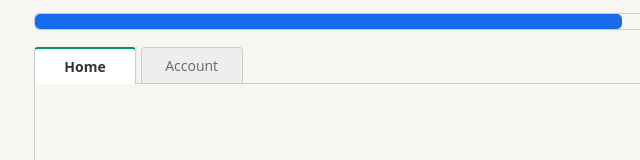
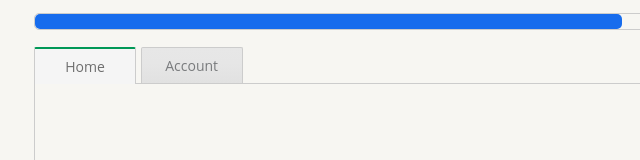
Before and after one commit to baliganikhil/jockstrap, a plain HTML site: page index.html in a window 1280 px wide. Shown: the part 640-800 px from the top of the page, 116-756 px from the left. Drawn offline with Linux system fonts and the light colour scheme.

Commit message:
tab changes

```diff
--- a/css/jockstrap.css
+++ b/css/jockstrap.css
@@ -299,10 +299,21 @@ input[type="text"]:disabled, input[type="password"]:disabled, input[type="number
 	border-bottom: none;
 	min-width: 80px;
 	text-align: center;
-	border-radius: 4px 4px 0 0;
+	border-radius: 2px 2px 0 0;
 	position: relative;
 	background: #eee;
 	cursor: pointer;
+
+	background: #e7e7e7; /* Old browsers */
+	background: -moz-linear-gradient(top, #e7e7e7 0%, #e6e6e6 44%, #e1e1e1 100%); /* FF3.6+ */
+	background: -webkit-gradient(linear, left top, left bottom, color-stop(0%,#e7e7e7), color-stop(44%,#e6e6e6), color-stop(100%,#e1e1e1)); /* Chrome,Safari4+ */
+	background: -webkit-linear-gradient(top, #e7e7e7 0%,#e6e6e6 44%,#e1e1e1 100%); /* Chrome10+,Safari5.1+ */
+	background: -o-linear-gradient(top, #e7e7e7 0%,#e6e6e6 44%,#e1e1e1 100%); /* Opera 11.10+ */
+	background: -ms-linear-gradient(top, #e7e7e7 0%,#e6e6e6 44%,#e1e1e1 100%); /* IE10+ */
+	background: linear-gradient(to bottom, #e7e7e7 0%,#e6e6e6 44%,#e1e1e1 100%); /* W3C */
+	filter: progid:DXImageTransform.Microsoft.gradient( startColorstr='#e7e7e7', endColorstr='#e1e1e1',GradientType=0 ); /* IE6-9 */
+
+	color: #797B7D;
 }
 
 .tab.active {
@@ -310,8 +321,11 @@ input[type="text"]:disabled, input[type="password"]:disabled, input[type="number
 	font-weight: bold;
 	color: #333;
 	top: 1px;
-	background: #fff;
-	box-shadow: 2px -1px 2px #eee;
+	background: #F5F5F5;
+	/*box-shadow: 2px -1px 2px #eee;*/
+
+	color: #6E6E6E;
+	font-weight: 400;
 }
 
 .tab:hover {
```
